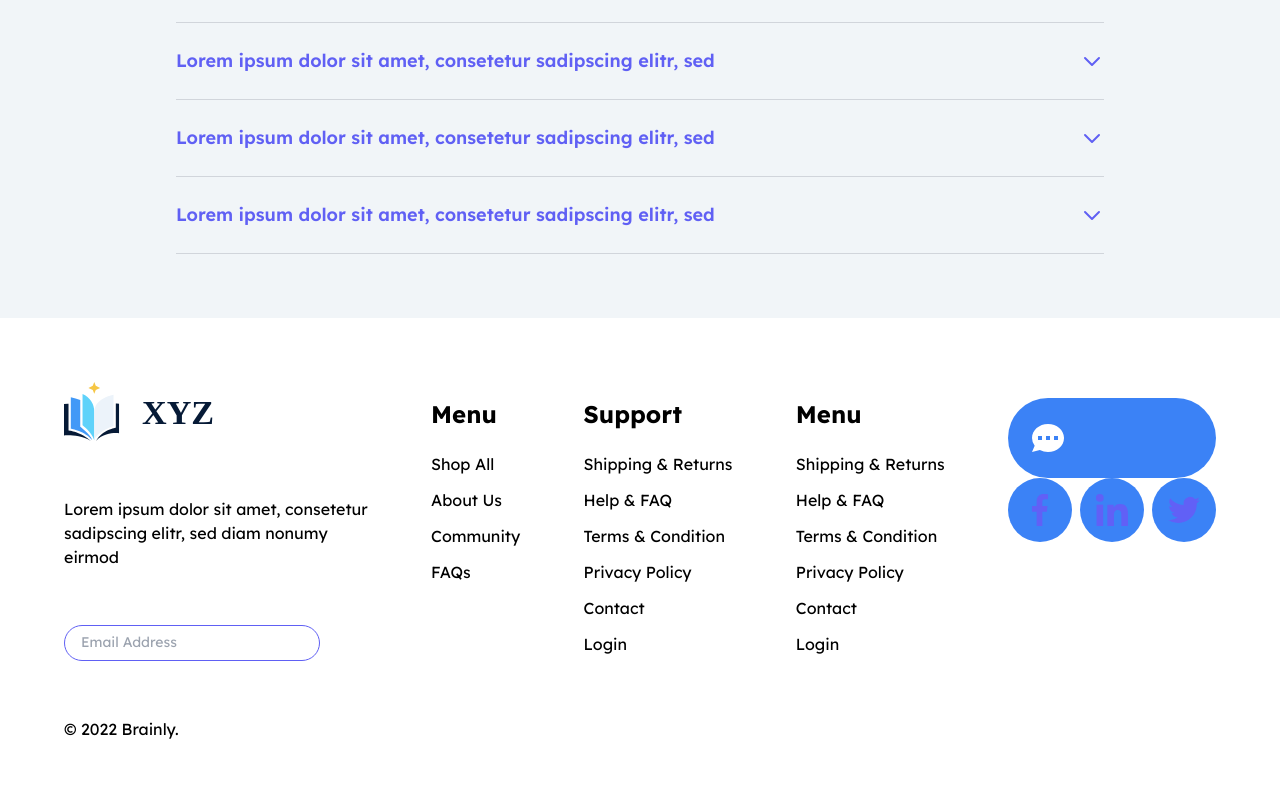
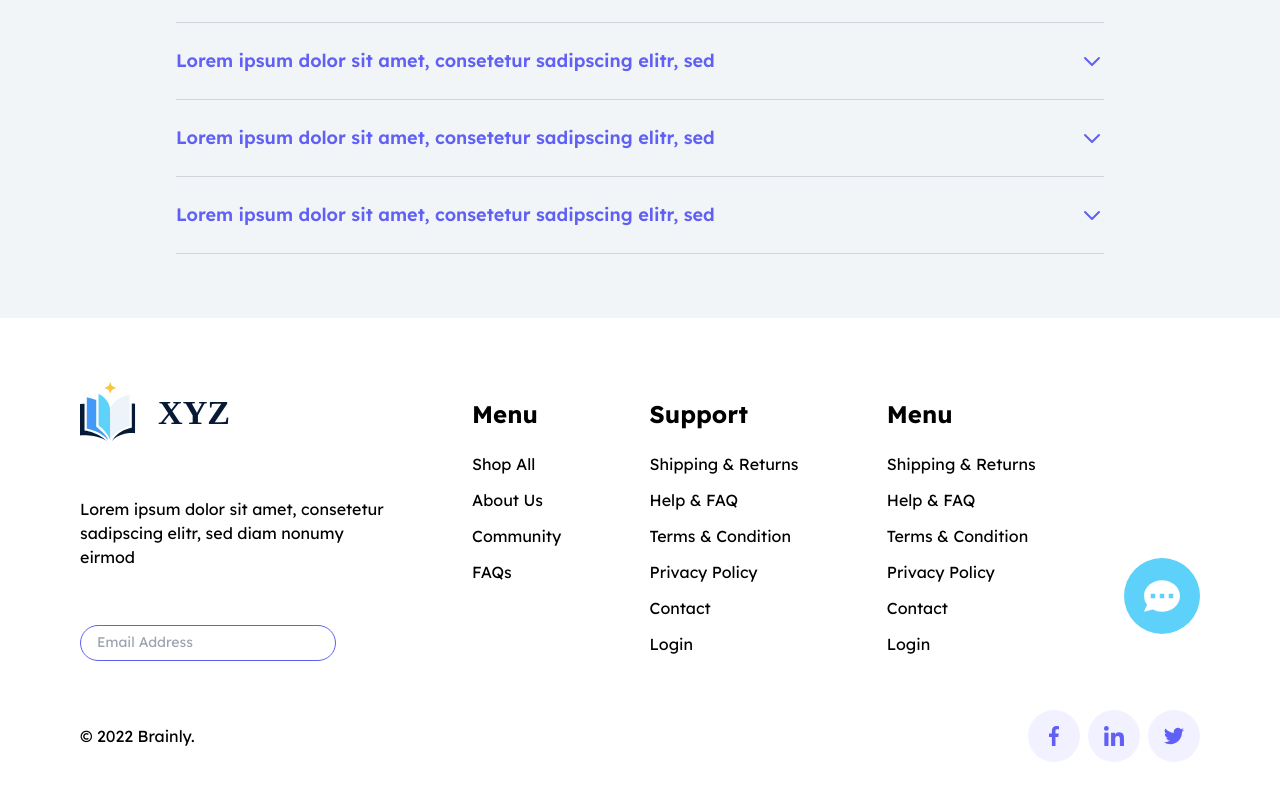
Before and after one commit to justinFED/xyz-books, a React (Vite) app in the folder client/: page / in a window 1280 px wide. Shown: the part 4010-4810 px from the top of the page. Built offline with nearby package versions, Linux system fonts and the light colour scheme.

Commit message:
Fixing footer design

```diff
--- a/client/src/components/Footer/Footer.jsx
+++ b/client/src/components/Footer/Footer.jsx
@@ -7,7 +7,7 @@ import Twitter from "../../assets/Twitter.svg";
 function Footer() {
   return (
     <section className="w-full py-8 md:py-16 bg-white">
-      <div className="mx-16  justify-between flex ">
+      <div className="mx-20  justify-between flex flex-row">
         {/* Logo */}
         <div className=" flex flex-col   space-y-14">
           <img src={Logo} alt="Logo" className="w-[150px]" />
@@ -21,7 +21,6 @@ function Footer() {
             type="text"
             placeholder="Email Address"
           />
-          <p>© 2022 Brainly.</p>
         </div>
 
         {/* Menu */}
@@ -62,20 +61,24 @@ function Footer() {
         </div>
 
         <div className="flex flex-col py-4 ">
-          <div className="bg-blue-500 rounded-full p-6 ">
-            <img src={Path} alt="PathImage" className="w-8 h-8 " />
+          <div className="bg-[#5dd1fa] relative rounded-full p-5 left-1/2 top-3/4 transform -translate-x-1/2 -translate-y-1/2">
+            <img src={Path} alt="PathImage" className="w-9 h-9 " />
           </div>
+        </div>
+      </div>
 
-          <div className="flex">
-            <div className="bg-blue-500 rounded-full p-4 mr-2">
-              <img src={Facebook} alt="Facebook Logo" className="w-8 h-8 " />
-            </div>
-            <div className="bg-blue-500 rounded-full p-4 mr-2">
-              <img src={Linkedin} alt="LinkedIn Logo" className="w-8 h-8 " />
-            </div>
-            <div className="bg-blue-500 rounded-full p-4">
-              <img src={Twitter} alt="Twitter Logo" className="w-8 h-8 " />
-            </div>
+      <div className=" mx-20 mt-8 flex justify-between items-center">
+        <p>© 2022 Brainly.</p>
+
+        <div className="flex">
+          <div className="bg-[#f2f1ff] rounded-full p-4 mr-2">
+            <img src={Facebook} alt="Facebook Logo" className="w-5 h-5 " />
+          </div>
+          <div className="bg-[#f2f1ff] rounded-full p-4 mr-2">
+            <img src={Linkedin} alt="LinkedIn Logo" className="w-5 h-5 " />
+          </div>
+          <div className="bg-[#f2f1ff] rounded-full p-4">
+            <img src={Twitter} alt="Twitter Logo" className="w-5 h-5 " />
           </div>
         </div>
       </div>
```
